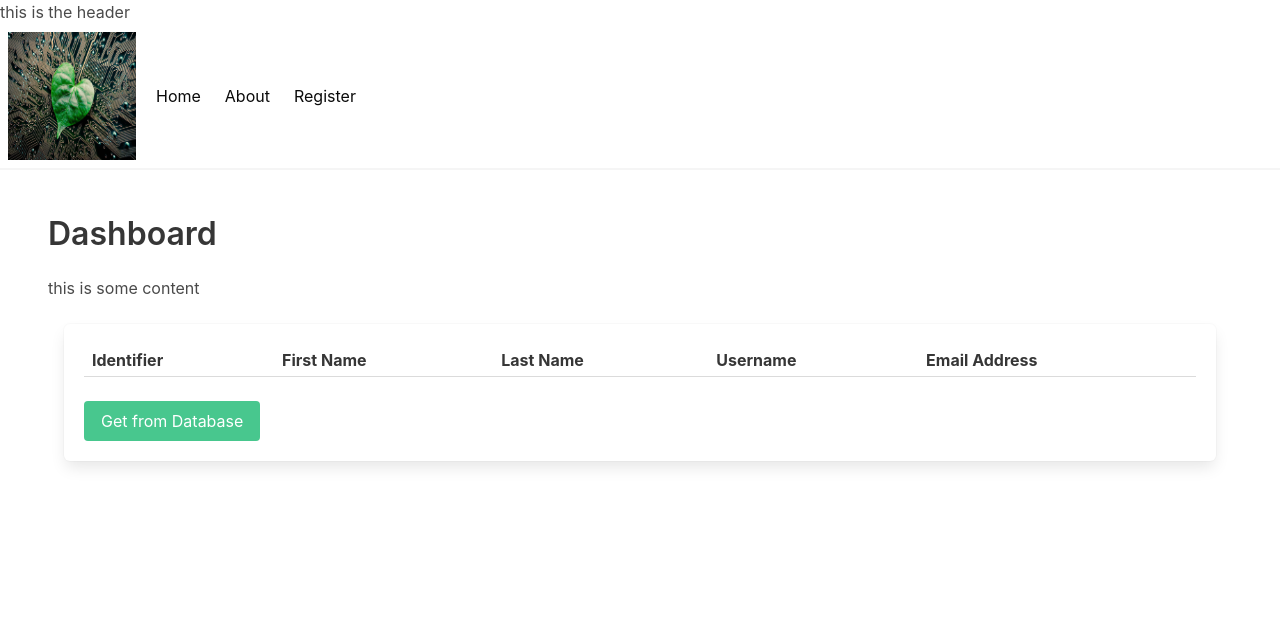
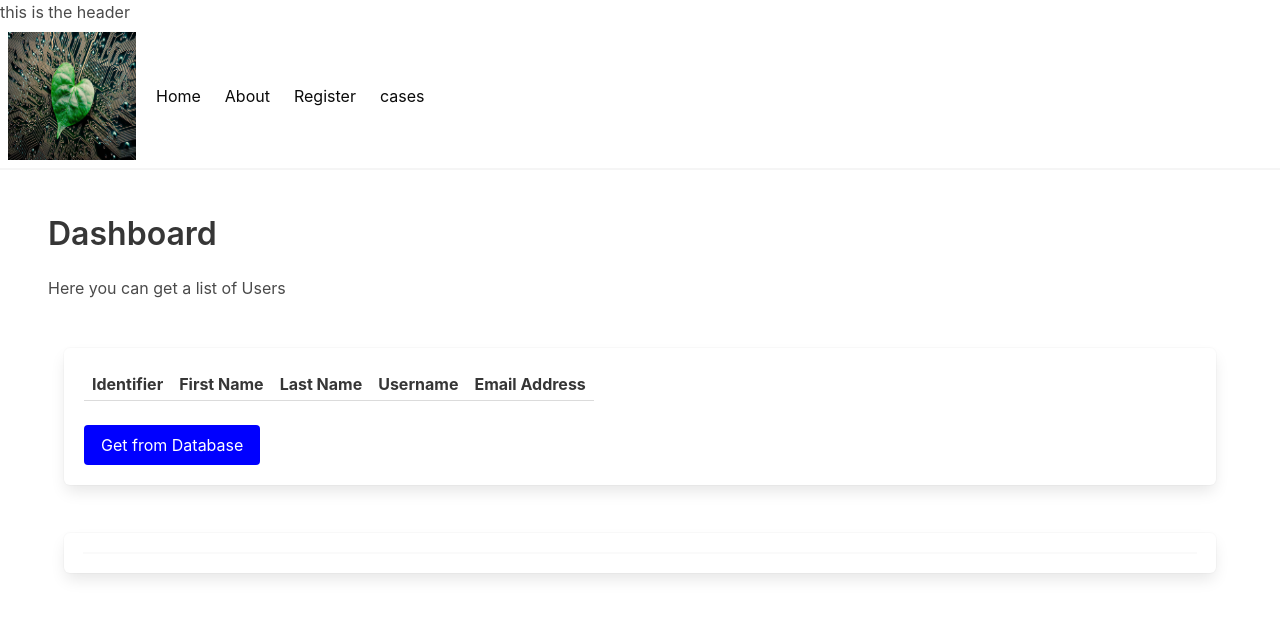
Before and after one commit to mehrdadanvar/ethics-traversy, a Vue app in the folder client/: page / in a window 1280 px wide. Shown: the top 618 px of the page. Built offline with nearby package versions, Linux system fonts and the light colour scheme.

Commit message:
nothing special some cleaning and pplaying with routes on the client

```diff
--- a/client/src/App.vue
+++ b/client/src/App.vue
@@ -3,6 +3,7 @@
   <!-- <Navbar /> -->
   <Header />
   <Navbar />
+  <router-view />
 </template>
 
 <script>
@@ -10,14 +11,16 @@
 // const navbarMenu = document.querySelector("#menu");
 // burgerIcon.addEventListener("click", () => {
 //   navbarMenu.classlist.toggle("is-active");
-// });
+// })
 import Header from "./components/Header.vue";
 import Navbar from "./components/Navbar.vue";
+import Case from "./views/Case.vue";
 export default {
   name: "App",
   components: {
     Header,
     Navbar,
+    Case,
   },
 };
 </script>
--- /dev/null
+++ b/client/src/components/Case.vue
@@ -0,0 +1,27 @@
+<template>
+  <div class="container">
+    <div class="box">
+      <div class="card">
+        <div class="card-header-title is-uppercase is-size-4">
+          Case Title
+          <span class="tag is-warning">here</span>
+          <span class="tag is-primary">there</span>
+        </div>
+        <div class="columns">
+          <div class="column is-half pl-6 ml-2">Lorem ipsum dolor sit amet consectetur adipisicing elit. Ex praesentium ullam fuga sapiente cum, fugiat, animi natus aliquid veniam, maiores adipisci. Sequi perferendis ipsum vel assumenda fugiat. Iste, omnis dolorum!</div>
+          <div class="column is-1">Auto</div>
+          <div class="column">Auto</div>
+        </div>
+      </div>
+    </div>
+  </div>
+</template>
+
+<script>
+export default {
+  name: "Case",
+};
+</script>
+
+<style>
+</style>
--- a/client/src/components/Navbar.vue
+++ b/client/src/components/Navbar.vue
@@ -8,10 +8,11 @@
         <router-link to="/" class="navbar-item">Home</router-link>
         <router-link to="/about" class="navbar-item">About</router-link>
         <router-link to="/register" class="navbar-item">Register</router-link>
+        <router-link to="/case" class="navbar-item">cases</router-link>
+
       </div>
     </div>
   </nav>
-  <router-view />
 </template>
 
 <script>
--- a/client/src/router/index.js
+++ b/client/src/router/index.js
@@ -13,10 +13,10 @@ const routes = [
     // this generates a separate chunk (about.[hash].js) for this route
     // which is lazy-loaded when the route is visited.
     component: () =>
-      import(/* webpackChunkName: "about" */ "../views/AboutView.vue"),
+      import(/* webpackChunkName: "about" */ "../views/About.vue"),
   },
   {
-    path: "/Register",
+    path: "/register",
     name: "register",
     component: () =>
       import(/* webpackChunkName: "about" */ "../views/Register.vue"),
@@ -25,6 +25,11 @@ const routes = [
     path: "/login",
     name: "Login",
     component: () => import("../views/Login.vue"),
+  },
+  {
+    path: "/case",
+    name: "Case",
+    component: () => import("../views/Case.vue"),
   }
 ];
 
--- /dev/null
+++ b/client/src/views/Case.vue
@@ -0,0 +1,27 @@
+<template>
+  <div class="container">
+    <h1 class="has-background-info">this is card hello from views</h1>
+    <div class="box">
+      <div class="card">
+        <div class="card-header-title is-uppercase is-size-4">
+          Case Title
+          <span class="tag is-warning">here</span>
+          <span class="tag is-primary">there</span>
+        </div>
+        <div class="columns">
+          <div class="column is-half pl-6 ml-2">Lorem ipsum dolor sit amet consectetur adipisicing elit. Ex praesentium ullam fuga sapiente cum, fugiat, animi natus aliquid veniam, maiores adipisci. Sequi perferendis ipsum vel assumenda fugiat. Iste, omnis dolorum!</div>
+          <div class="column is-size-2">Auto</div>
+          <div class="column is-size-3">Auto</div>
+        </div>
+      </div>
+    </div>
+  </div>
+</template>
+
+<script>
+export default {
+};
+</script>
+
+<style>
+</style>
--- a/client/src/views/Home.vue
+++ b/client/src/views/Home.vue
@@ -1,11 +1,15 @@
 <template>
   <section class="section">
-    <div class="title">Dashboard</div>
-    <div class="content">this is some content</div>
+    <div class="title">
+      <div class="has-size-3">Dashboard</div>
+    </div>
+    <h1 class="block has-background-success-lighter mb-6">
+      <div>Here you can get a list of Users</div>
+    </h1>
     <div class="container">
       <div class="box">
         <div class="table-container">
-          <table class="table is-narrow is-fullwidth">
+          <table class="table is-narrow is-full-width">
             <th>Identifier</th>
             <th>First Name</th>
             <th>Last Name</th>
@@ -21,9 +25,18 @@
           </table>
         </div>
 
-        <div class="button is-success" @click="getUsers">Get from Database</div>
+        <div class="button is-primary" @click="getUsers">Get from Database</div>
       </div>
     </div>
+    <section>
+      <div class="container">
+        <div class="box mt-6">
+          <div class="card">
+
+          </div>
+        </div>
+      </div>
+    </section>
   </section>
 </template>
 
--- a/client/src/views/Login.vue
+++ b/client/src/views/Login.vue
@@ -3,7 +3,7 @@
     <div class="container">
       <form class="box" @submit.prevent="loginHandler" method="post">
         <div class="field">
-          <label class="label">FDU Email Adress</label>
+          <label class="label">FDU pemail Adress</label>
           <div class="control">
             <input
               type="text"
@@ -48,13 +48,15 @@ export default {
   },
   methods: {
     loginHandler() {
+      // const email = this.email;
+      // const password = this.password;
       axios
         .post("http://localhost:5000/api/users/login", {
           email: this.email,
           password: this.password,
         })
         .then((response) => {
-          console.log(response);
+          // console.log(response);
           alert("hoora success you are loged in");
         })
         .catch((error) => {
--- a/client/src/views/Navbar.vue
+++ b/client/src/views/Navbar.vue
@@ -11,10 +11,10 @@
       <div class="navbar-start">
         <router-link to="/" class="navbar-item">Home</router-link>
         <router-link to="/about" class="navbar-item">About</router-link>
-        <router-link to="/register" class="navbar-item">Register</router-link>
+        <router-link to="/Register" class="navbar-item">Megister</router-link>
+        <router-link to="/case" class="navbar-item">cases</router-link>
       </div>
     </div>
-    <router-view />
   </nav>
 </template>
 
```
Also changed, not shown: client/src/components/Sidebar.vue (added, +8 -0 lines), client/src/views/About.vue (renamed from client/src/views/AboutView.vue), 1 other file (tests, documents, lock files or other folders).
